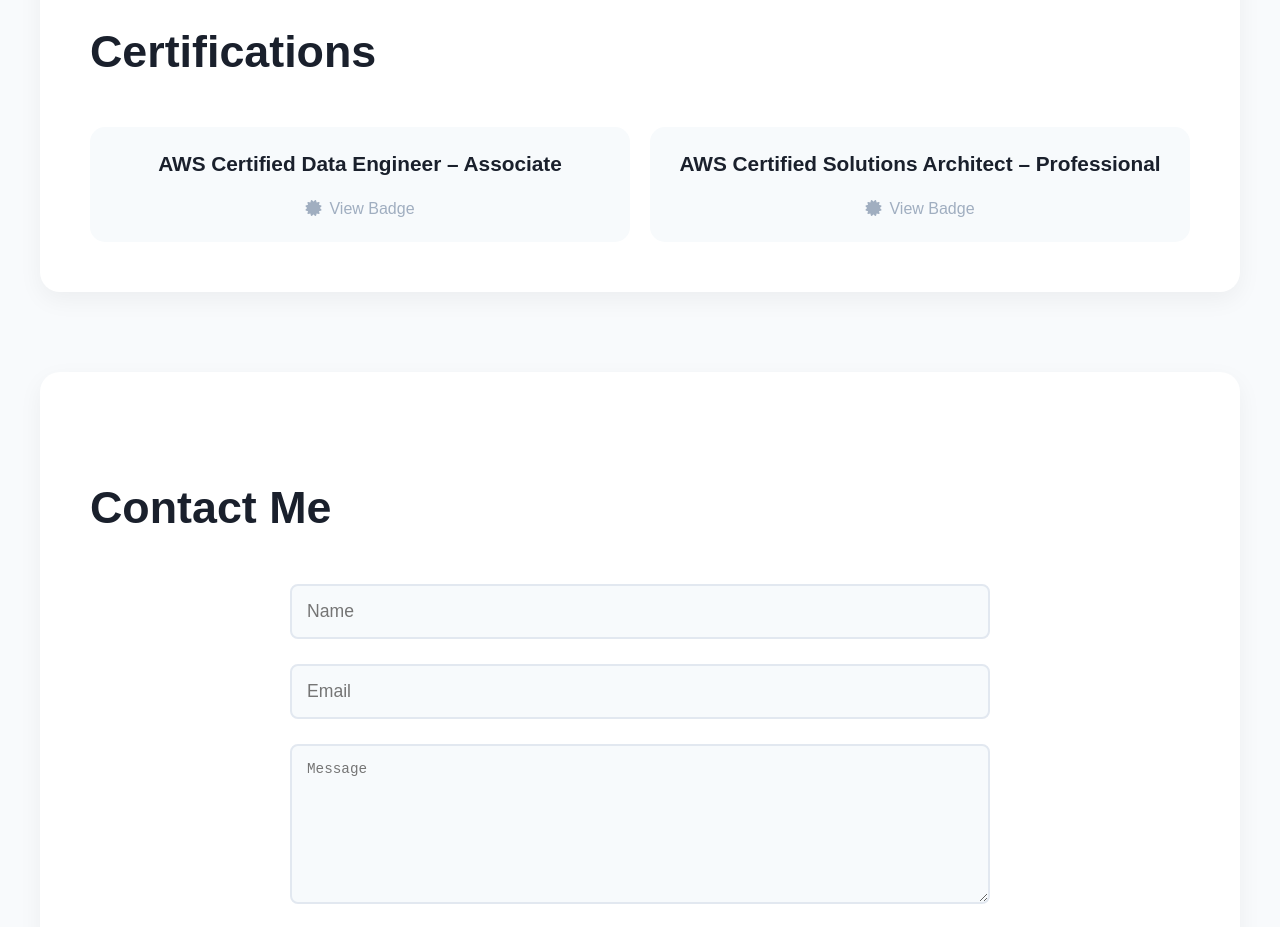
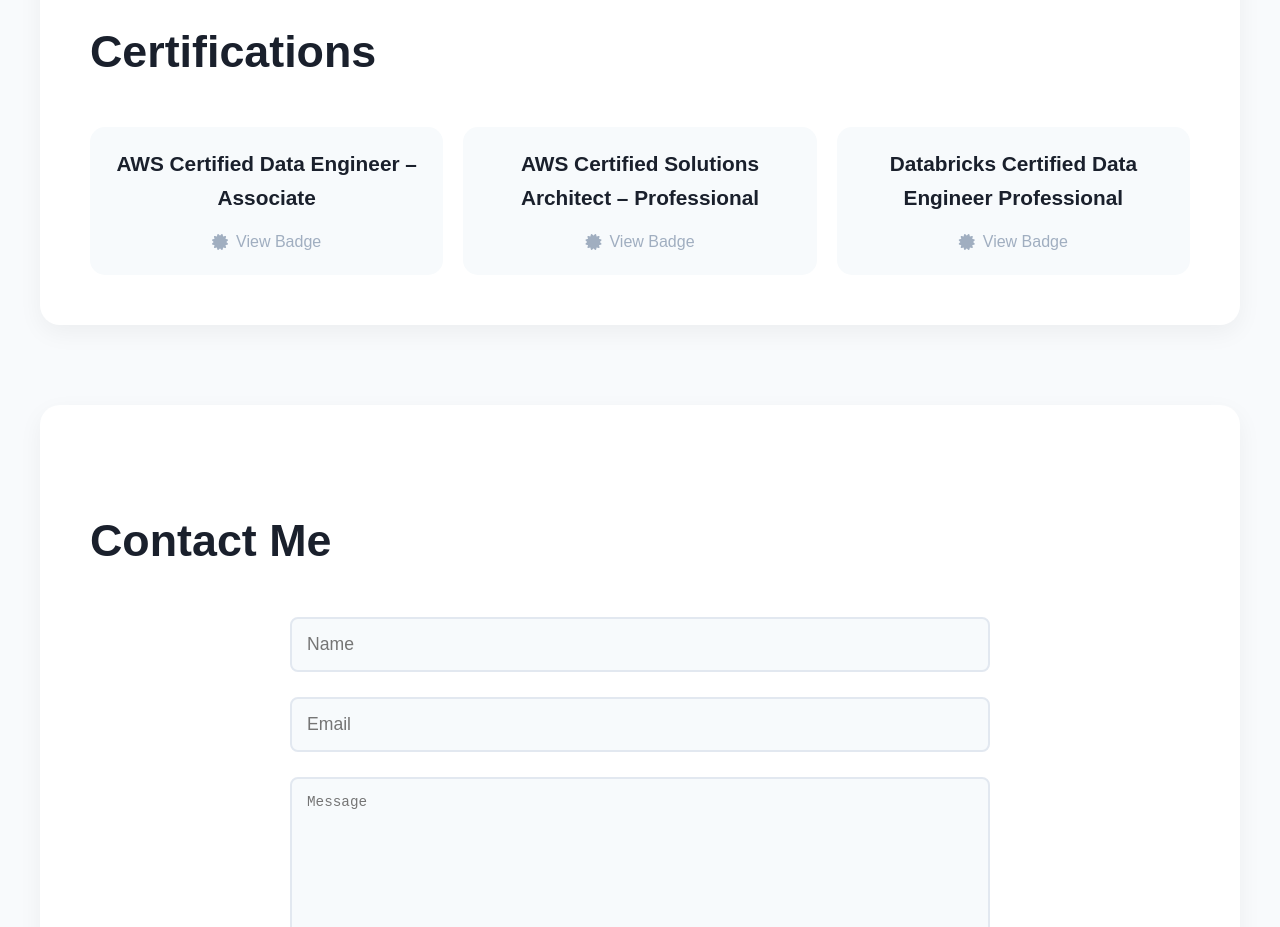
Before and after one commit to satvikakolisetty/sathvikakolisetty22.github.io, a plain HTML site: page index.html in a window 1280 px wide. Shown: the part 4740-5667 px from the top of the page. Drawn offline with nearby package versions, Linux system fonts and the light colour scheme.

Commit message:
Update index.html

```diff
--- a/index.html
+++ b/index.html
@@ -345,6 +345,14 @@
                     </a>
                 </div>
             </div>
+            <div class="certification-card animate-stagger">
+    <h4>Databricks Certified Data Engineer Professional</h4>
+    <div class="certification-details">
+        <a href="https://credentials.databricks.com/112ffc2d-0939-44d9-a9de-b4edf146ba92#acc.CxPysa1S" target="_blank">
+            <i class="fas fa-certificate"></i> View Badge
+        </a>
+    </div>
+</div>
         </div>
     </section>
 
```
